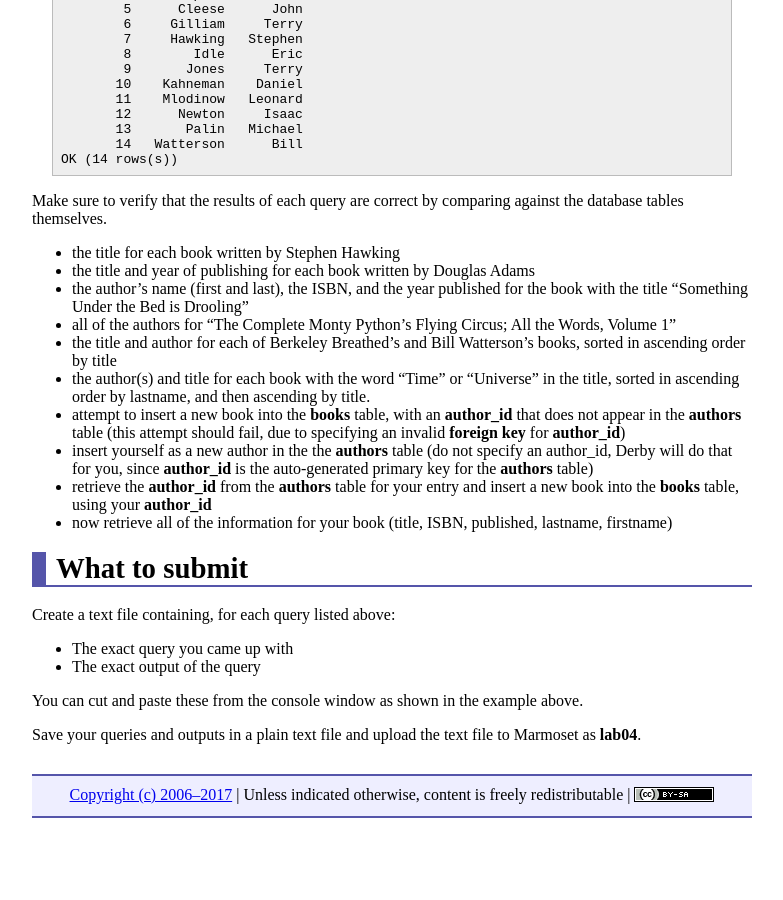
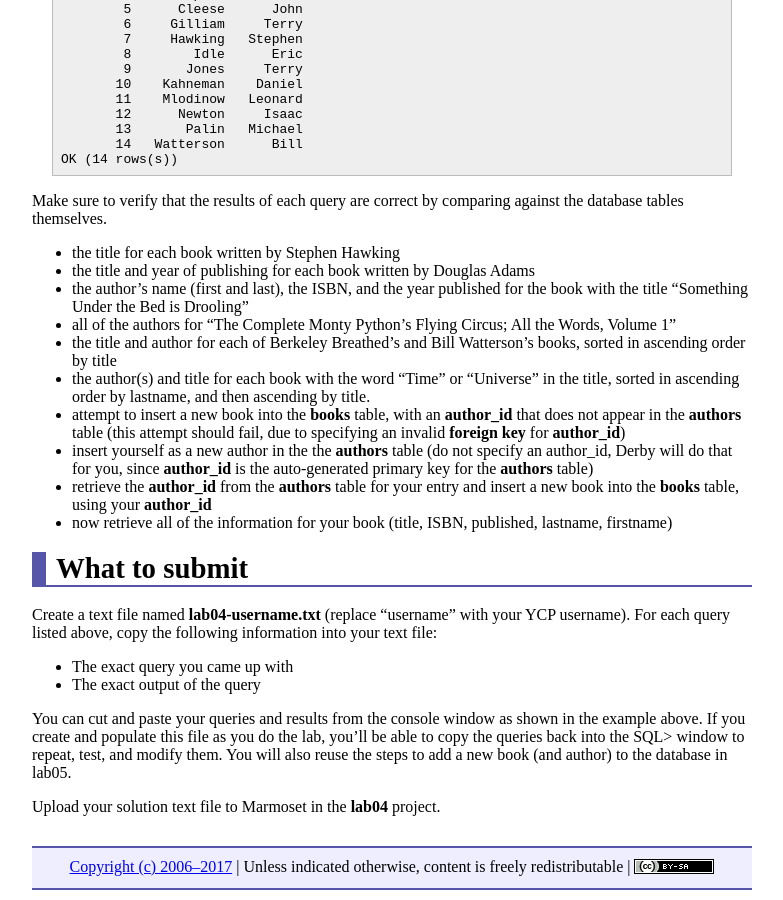
Before and after one commit to ycpcs/cs320-spring2017, a Jekyll site: the page built from labs/lab04.md, in a window 1280 px wide and 900 px high, scrolled down 1229 px. Shown: the whole window, without its empty margins (248-1031 px from the left). Built offline with Jekyll 4.4.1, drawn with Linux system fonts in a browser that asks for light colours; before the commit the page ends 2057 px from its top, so only the background shows below that.

Commit message:
updates to lab

```diff
--- a/labs/lab04.md
+++ b/labs/lab04.md
@@ -50,7 +50,7 @@ The schemas of the database tables are described in the notes for [Lecture 9](..
 Task
 ====
 
-Compose and execute SQL queries that retrieve the following information.  For the later queries, you will have to do some research at [w3schools](http://www.w3schools.com/sql/default.asp) in order to learn the proper SQL commands to complete the query.
+Compose and execute SQL queries that retrieve the following information.  For the later queries, you will have to do some research at **[w3schools](http://www.w3schools.com/sql/default.asp)** in order to learn the proper SQL commands to complete the query.
 
 Each query should be terminated with a semicolon (**;**). For example, here is session showing a query to select all of the tuples in the **authors** table (user input in **bold**):
 
@@ -90,11 +90,11 @@ Make sure to verify that the results of each query are correct by comparing agai
 
 # What to submit
 
-Create a text file containing, for each query listed above:
+Create a text file named **lab04-username.txt** (replace "username" with your YCP username).  For each query listed above, copy the following information into your text file:
 
 * The exact query you came up with
 * The exact output of the query
 
-You can cut and paste these from the console window as shown in the example above.
+You can cut and paste your queries and results from the console window as shown in the example above.  If you create and populate this file as you do the lab, you'll be able to copy the queries back into the SQL> window to repeat, test, and modify them.  You will also reuse the steps to add a new book (and author) to the database in lab05.
 
-Save your queries and outputs in a plain text file and upload the text file to Marmoset as **lab04**.
+Upload your solution text file to Marmoset in the **lab04** project.
```
